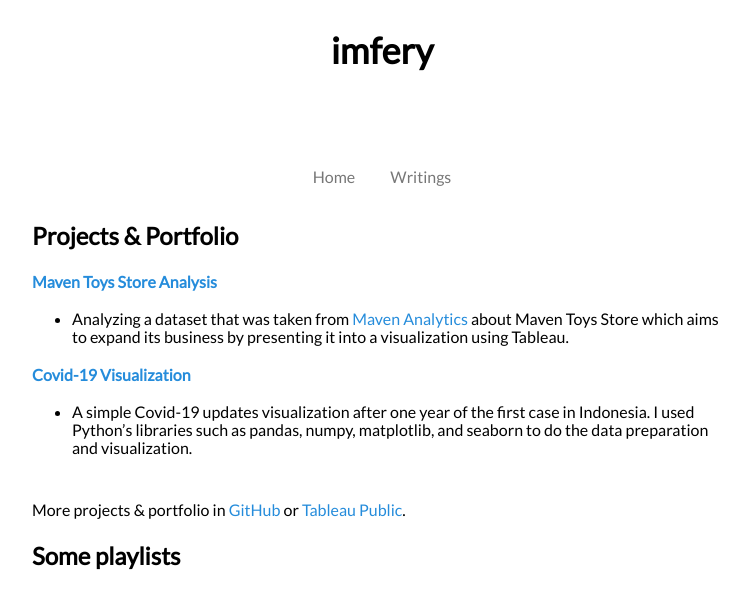
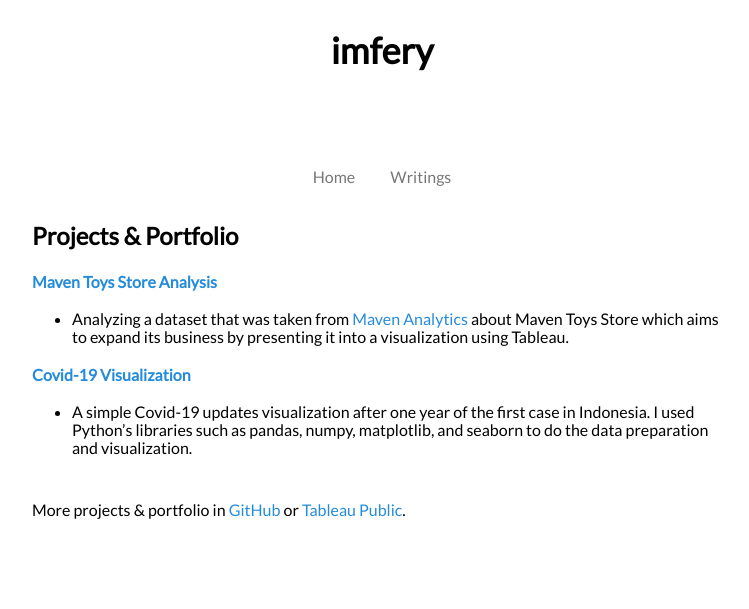
Before and after one commit to imfery/imfery.github.io, a Jekyll site: the page built from projects.md, in a window 1280 px wide. Shown: the top 609 px of the page, without its empty margins (258-1007 px from the left). Built offline with Jekyll 4.4.1, drawn with Linux system fonts in a browser that asks for light colours; nearby versions of some CDN libraries.

Commit message:
Update page.html

```diff
--- a/_layouts/page.html
+++ b/_layouts/page.html
@@ -37,8 +37,8 @@
             </div>
 
             <div class="footer">
+            {% if page.type == 'home' %}
                 <h2>Some playlists</h2>
-                {% if page.type == 'home' %}
                 {% raw %}
                     <iframe style="border-radius:12px;padding-top:4px;padding-bottom:4px;" src="https://open.spotify.com/embed/playlist/2F5qlQqMfkU1nxVHFTU3A1?utm_source=generator" width="100%" height="352" frameBorder="0" allowfullscreen="" allow="autoplay; clipboard-write; encrypted-media; fullscreen; picture-in-picture" loading="lazy"></iframe>
 
```
Lines whose indentation alone changed are shown as unchanged.
